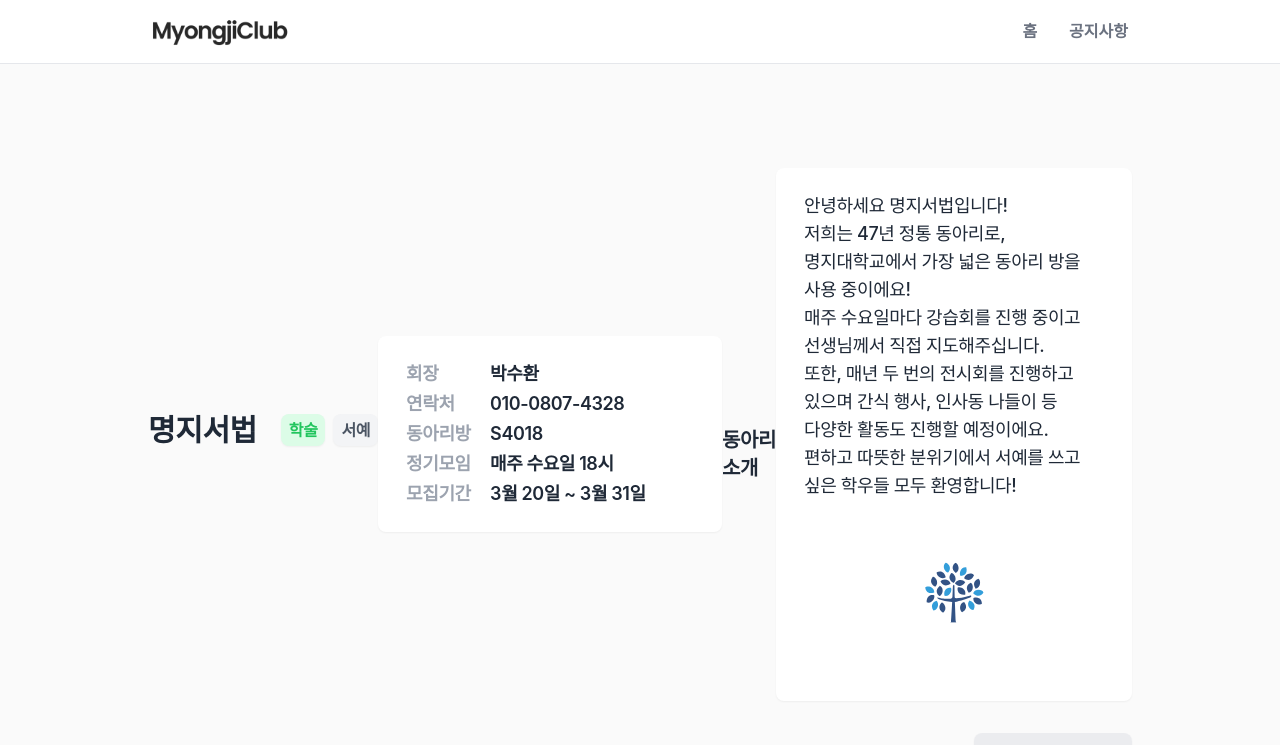
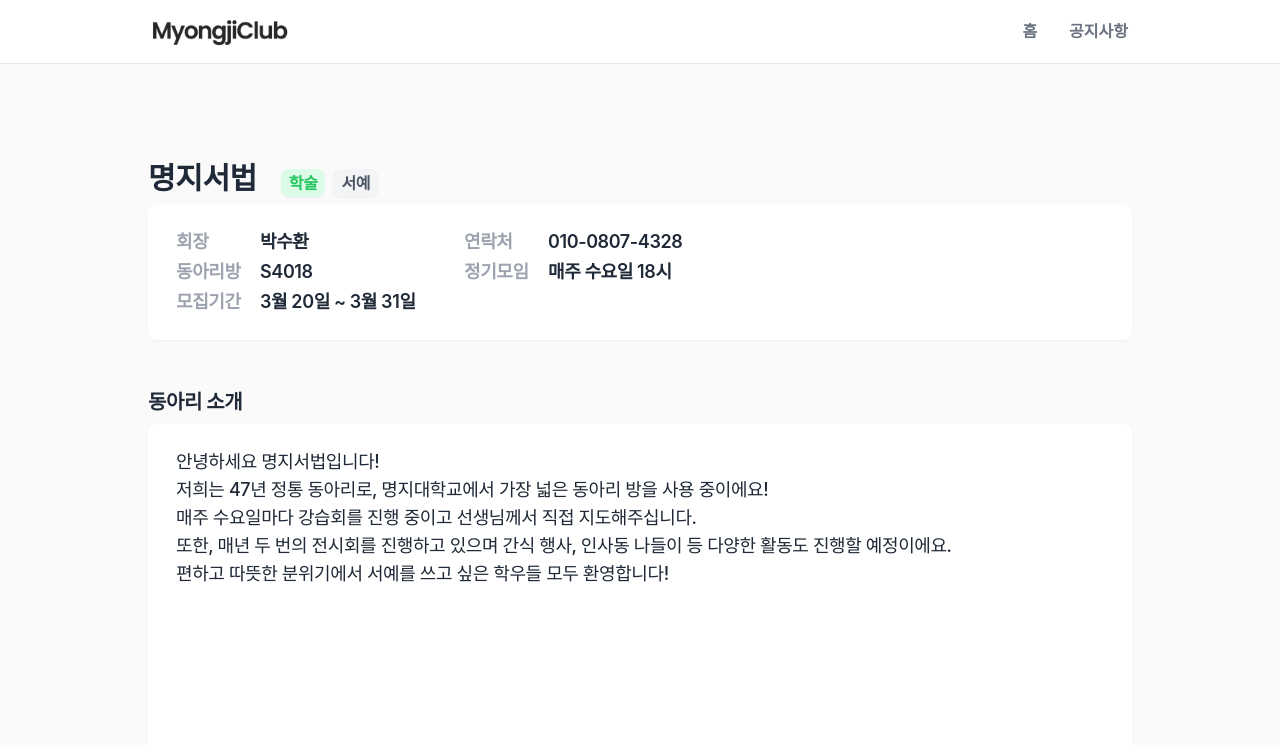
Before and after one commit to k-kbk/Myongji-Club-FE, a Next.js app: page /club/1 in a window 1280 px wide. Shown: the top 745 px of the page. Built offline with nearby package versions, Linux system fonts and the light colour scheme; a web font is replaced by a local one.

Commit message:
design: 동아리명 레이아웃 수정

```diff
--- a/src/pages/club/[id]/index.tsx
+++ b/src/pages/club/[id]/index.tsx
@@ -258,7 +258,7 @@ export default function Index({ clubId }: { clubId: number }) {
 
   return (
     <>
-      <div className="mt-30 mb-8 w-full sm:mt-40 flex items-center">
+      <div className="mt-30 mb-8 w-full sm:mt-40">
         <h1 className="mr-4 inline text-2xl font-bold sm:mr-6 sm:text-3xl">
           {item.name}
         </h1>
```
